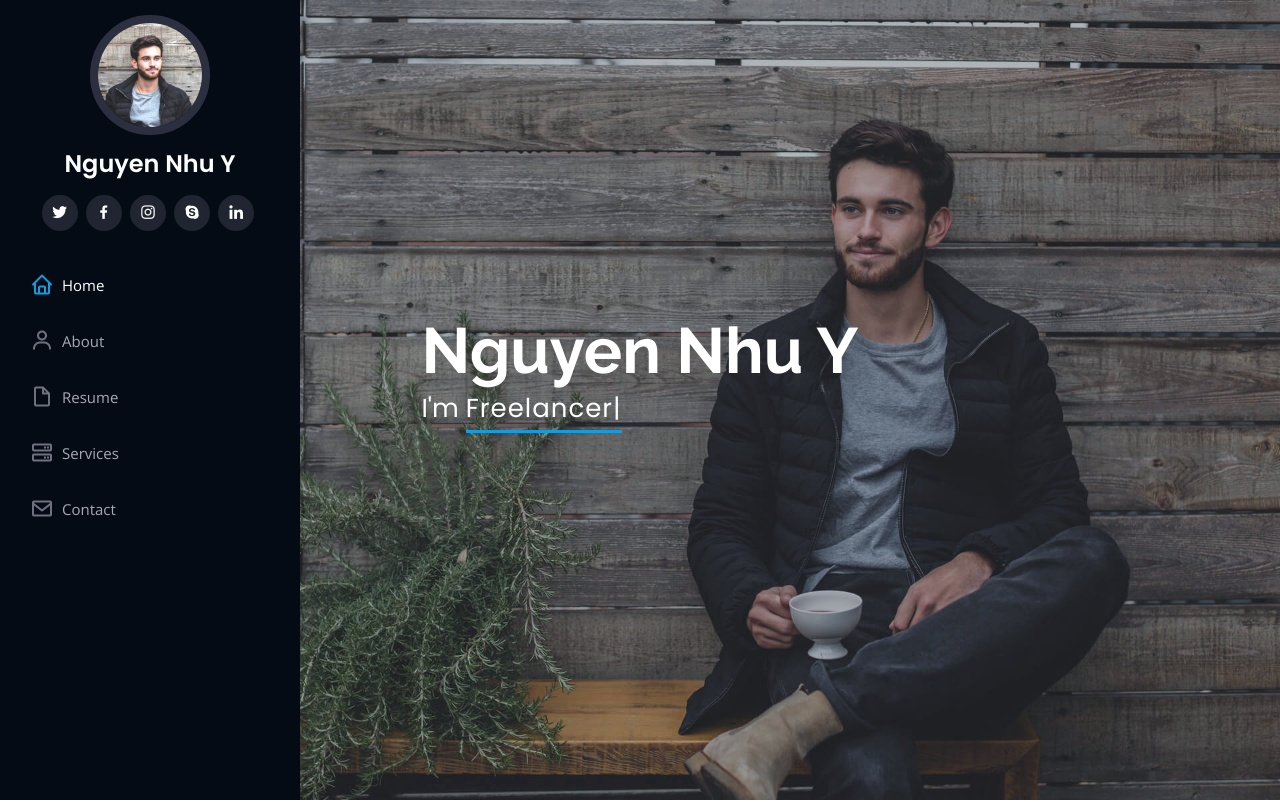
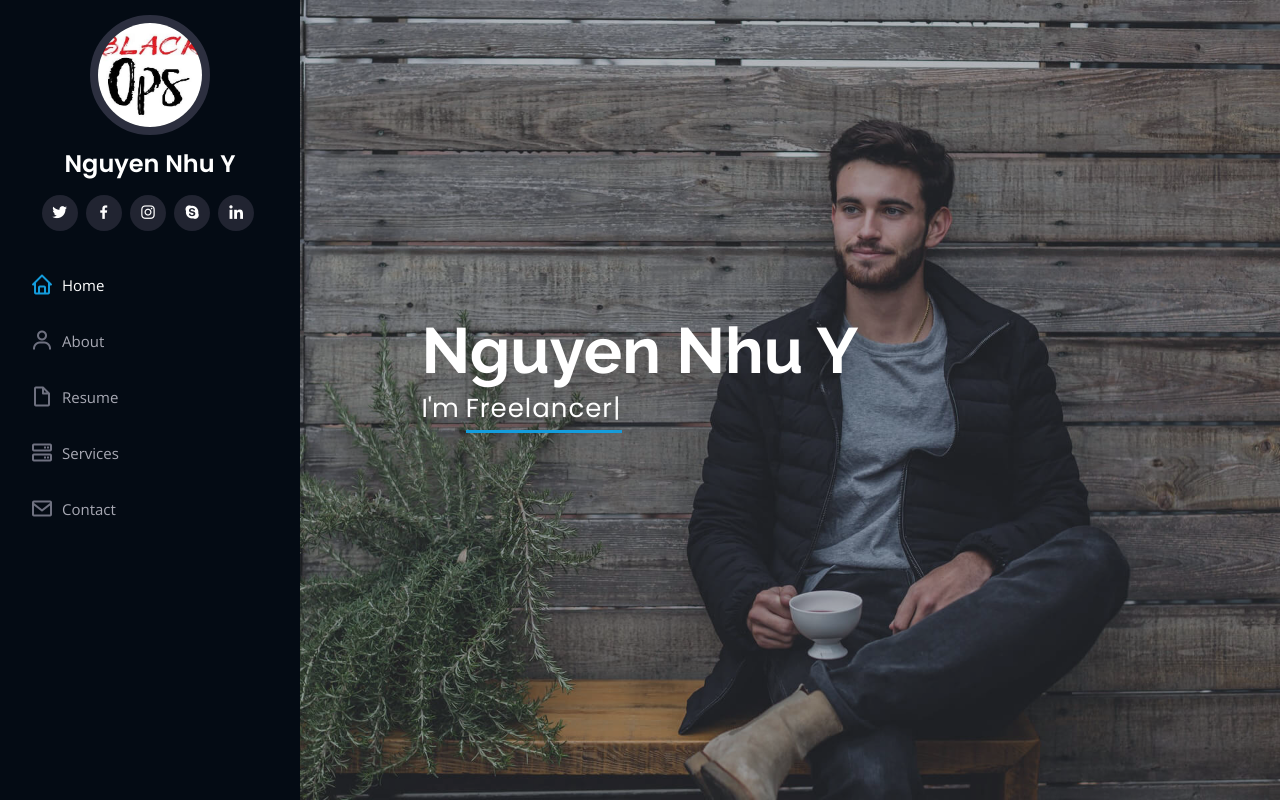
Before and after one commit to arata98/arata98.github.io, a plain HTML site: page index.html in a window 1280 px wide. Shown: the top 802 px of the page. Drawn offline with nearby package versions, Linux system fonts and the light colour scheme.

Commit message:
update logo

```diff
--- a/index.html
+++ b/index.html
@@ -10,8 +10,7 @@
   <meta content="" name="keywords">
 
   <!-- Favicons -->
-  <link href="assets/img/favicon.png" rel="icon">
-  <link href="assets/img/apple-touch-icon.png" rel="apple-touch-icon">
+  <link href="assets/img/logo.png" rel="icon">
 
   <!-- Google Fonts -->
   <link href="https://fonts.googleapis.com/css?family=Open+Sans:300,300i,400,400i,600,600i,700,700i|Raleway:300,300i,400,400i,500,500i,600,600i,700,700i|Poppins:300,300i,400,400i,500,500i,600,600i,700,700i" rel="stylesheet">
@@ -45,7 +44,7 @@
     <div class="d-flex flex-column">
 
       <div class="profile">
-        <img src="assets/img/profile-img.jpg" alt="" class="img-fluid rounded-circle">
+        <img src="assets/img/logo.png" alt="" class="img-fluid rounded-circle">
         <h1 class="text-light"><a href="index.html">Nguyen Nhu Y</a></h1>
         <div class="social-links mt-3 text-center">
           <a href="#" class="twitter"><i class="bx bxl-twitter"></i></a>
```
Also changed, not shown: assets/css/style.css (line endings or trailing spaces), assets/img/apple-touch-icon.png (deleted), assets/img/favicon.png (deleted), assets/img/logo.png (added).
